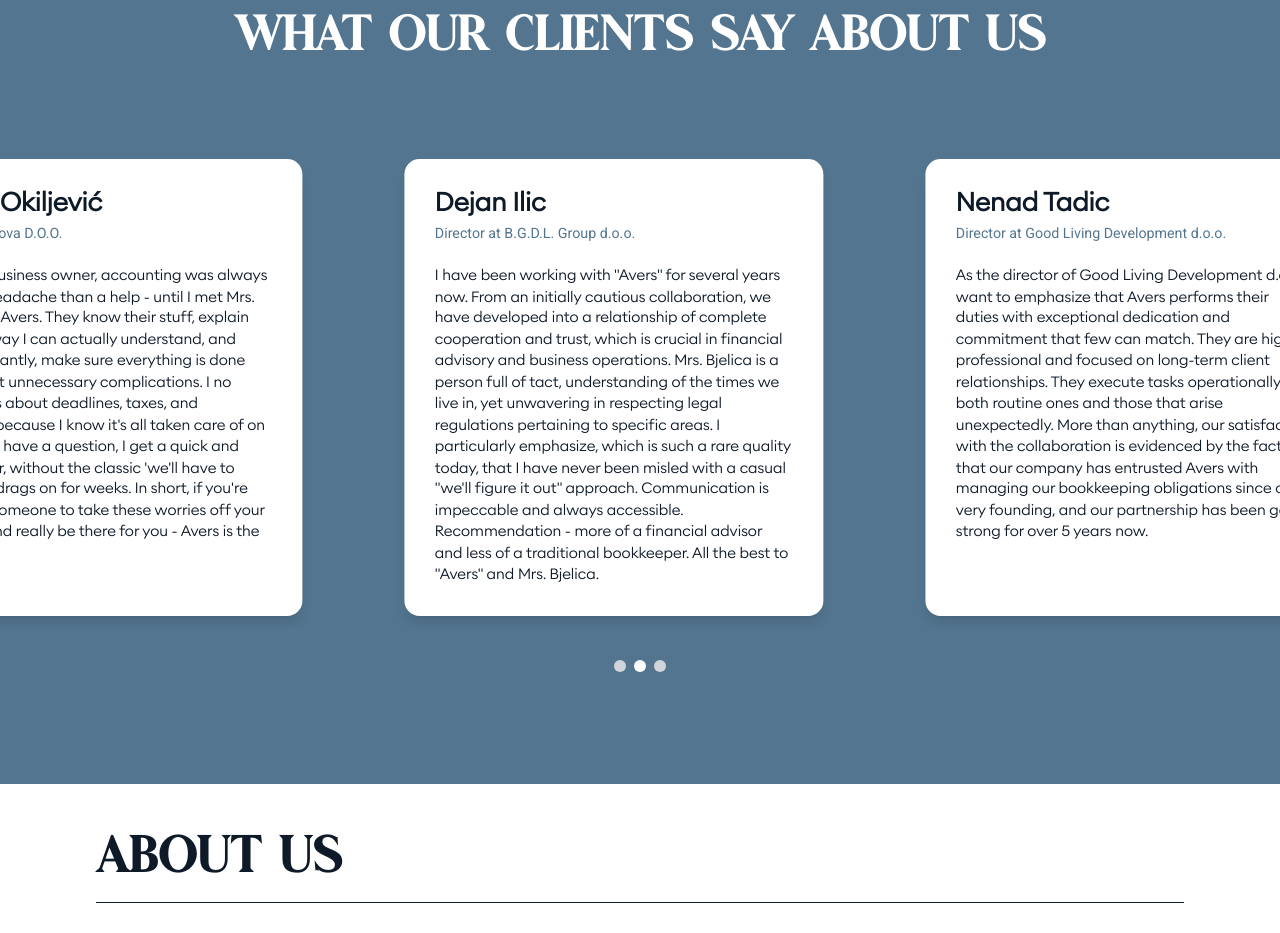
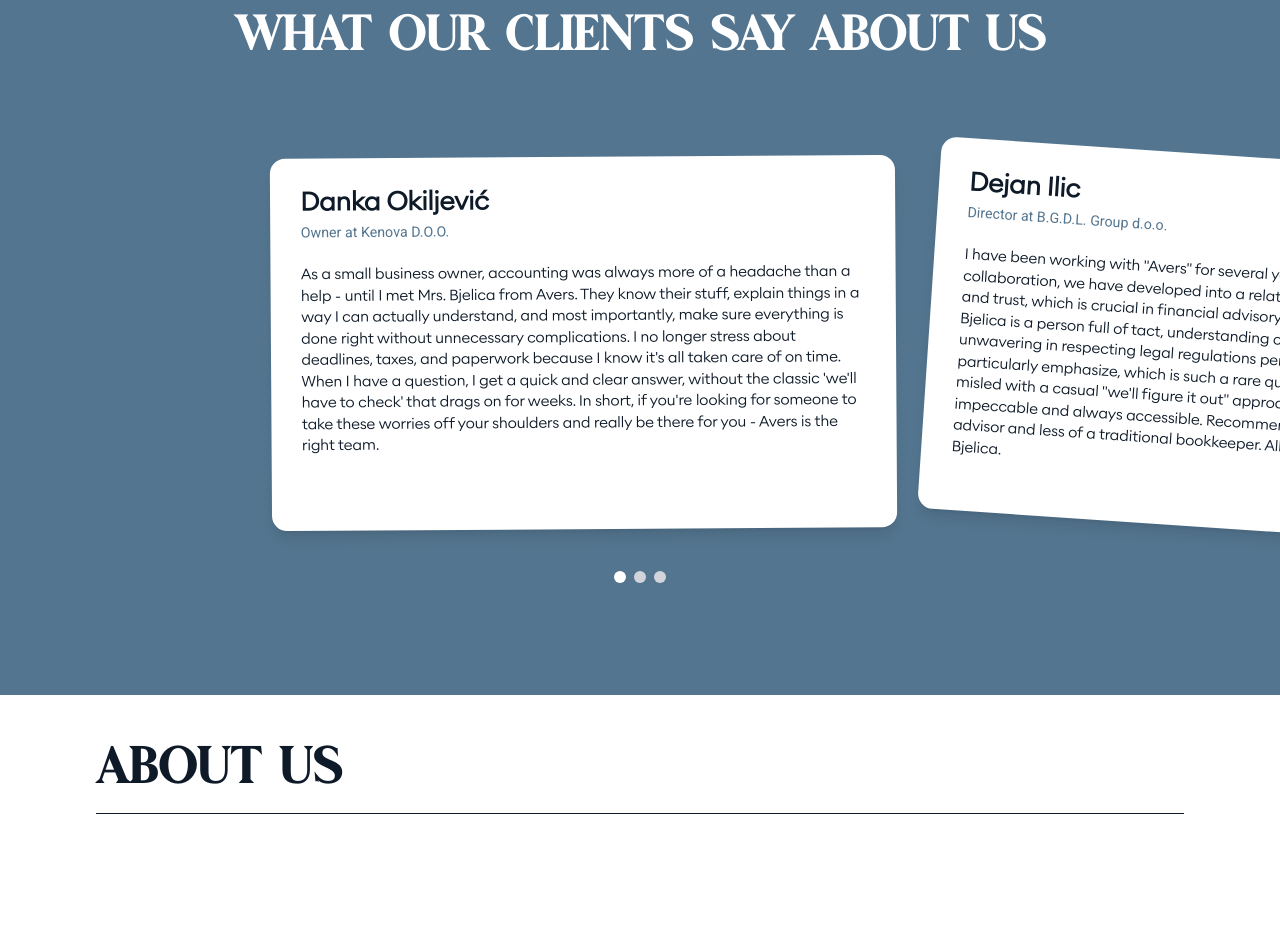
Before and after one commit to IBjelica/avers, a Next.js app: page / in a window 1280 px wide. Shown: the part 2380-3313 px from the top of the page. Built offline with nearby package versions, Linux system fonts and the light colour scheme.

Commit message:
Testimonials - rotating animation on drag

```diff
--- a/package.json
+++ b/package.json
@@ -12,6 +12,7 @@
     "@radix-ui/react-icons": "^1.3.2",
     "@radix-ui/react-slot": "^1.1.0",
     "class-variance-authority": "^0.7.0",
+    "classnames": "^2.5.1",
     "clsx": "^2.1.1",
     "embla-carousel-autoplay": "^8.0.0-rc17",
     "embla-carousel-react": "^8.0.0-rc17",
@@ -24,7 +25,7 @@
     "react-hook-form": "^7.53.0",
     "react-i18next": "^15.4.0",
     "resend": "^4.0.1",
-    "tailwind-merge": "^2.5.4",
+    "tailwind-merge": "^2.6.0",
     "tailwindcss-animate": "^1.0.7"
   },
   "devDependencies": {
--- a/src/app/page.tsx
+++ b/src/app/page.tsx
@@ -354,31 +354,37 @@ function AversFinancialContent() {
       <section className="py-28 text-white overflow-hidden" style={{ backgroundColor: '#53758F' }}>
         <div className="w-full mx-auto px-4">
           <h2 className="font-['glitten-standard'] text-5xl font-bold mb-[86px] text-center">{t('testimonials.title')}</h2>
-          <div className="relative -mx-4 sm:-mx-6 md:-mx-8 lg:-mx-16">
+          <div className="relative max-w-7xl mx-auto">
             <Carousel
+              className="w-full"
               opts={{
                 align: "center",
                 loop: true,
                 watchDrag: true,
                 containScroll: false,
                 dragFree: true,
-                startIndex: 1
+                startIndex: 0
               }}
-              className="w-full"
             >
               <CarouselContent className="-ml-[clamp(50px,_10vw,_113px)]" style={{fontFamily: fontGuide.body.primary}}>
                 {[1, 2, 3].map((i) => (
-                  <CarouselItem key={i} className="max-w-[658px] max-md:max-w-[90vw] pl-[clamp(20px,_5vw,_113px)] basis-full sm:basis-3/4 md:basis-2/3 lg:basis-1/2 xl:basis-[35%] transition-opacity duration-300">
-                    <div className="bg-white p-8 rounded-2xl h-full shadow-lg mx-2 transition-all duration-300 hover:shadow-xl select-none" style={{color: '#0E1A28'}}>
+                  <CarouselItem key={i} className="max-w-[658px] max-md:max-w-[90vw] pl-0 basis-full transition-opacity duration-300">
+                    <div className="w-full h-full bg-white p-8 rounded-2xl shadow-lg mx-0 transition-all duration-300 hover:shadow-xl select-none">
+                      <div className="w-full h-full grid grid-rows-[auto_auto_1fr] gap-6" style={{color: '#0E1A28'}}>
+                        <div className="space-y-2">
                           <p className="font-bold text-[clamp(26px,_1.75vw,_32px)] leading-[1.155]" style={{fontFamily: fontGuide.headings.h3[i18n.language as 'en' | 'sr']}}>
                             {t(`testimonials.testimonial${i}.name`)}
                           </p>
-                      <p className="text-[#53758F] text-[clamp(15px,_1.125vw,_20px)] leading-[1.155] mt-2" style={{fontFamily: fontGuide.body.primary}}>
+                          <p className="text-[#53758F] text-[clamp(15px,_1.125vw,_20px)] leading-[1.155]" style={{fontFamily: fontGuide.body.primary}}>
                             {t(`testimonials.testimonial${i}.position`)}
                           </p>
-                      <p className="text-[#0E1A28] text-[clamp(15px,_1.125vw,_20px)] leading-normal mt-6" style={{fontFamily: fontGuide.body.secondary}}>
+                        </div>
+                        <div className="self-stretch">
+                          <p className="text-[#0E1A28] text-[clamp(15px,_1.125vw,_20px)] leading-normal" style={{fontFamily: fontGuide.body.secondary}}>
                             {t(`testimonials.testimonial${i}.description`)}
                           </p>
+                        </div>
+                      </div>
                     </div>
                   </CarouselItem>
                 ))}
--- a/src/components/ui/carousel.tsx
+++ b/src/components/ui/carousel.tsx
@@ -56,7 +56,7 @@ const CarouselDotButton: React.FC<CarouselDotButtonProps> = ({ index }) => {
   return (
     <button
       className={cn(
-        'w-3 h-3 rounded-full transition-all duration-300',
+        'w-3 h-3 rounded-full transition-none',
         selected ? 'bg-white' : 'bg-gray-300 hover:bg-gray-400'
       )}
       onClick={onClick}
@@ -184,11 +184,11 @@ const CarouselContent = React.forwardRef<
   const { carouselRef, orientation } = useCarousel()
 
   return (
-    <div ref={carouselRef} className="overflow-hidden">
+    <div ref={carouselRef} className="h-full">
       <div
         ref={ref}
         className={cn(
-          "flex cursor-grab active:cursor-grabbing",
+          "flex cursor-grab active:cursor-grabbing justify-start",
           orientation === "horizontal" ? "-ml-4" : "-mt-4 flex-col",
           className
         )}
@@ -202,9 +202,63 @@ CarouselContent.displayName = "CarouselContent"
 const CarouselItem = React.forwardRef<
   HTMLDivElement,
   React.HTMLAttributes<HTMLDivElement>
->(({ className, ...props }, ref) => {
+>(({ className, children, ...props }, forwardedRef) => {
   const { orientation, api } = useCarousel()
   const [isCurrent, setIsCurrent] = React.useState(false)
+  const [rotation, setRotation] = React.useState(0)
+  const itemRef = React.useRef<HTMLDivElement>(null)
+
+  React.useImperativeHandle(forwardedRef, () => itemRef.current as HTMLDivElement)
+
+  React.useEffect(() => {
+    if (!api || !itemRef.current) return undefined
+
+    const updateRotation = () => {
+      if (!itemRef.current) return
+
+      const engine = api.internalEngine()
+      const location = engine.location.get()
+      const target = engine.target.get()
+      const scrollProgress = api.scrollProgress()
+      const slideNodes = api.slideNodes()
+      const itemIndex = slideNodes.findIndex(node => node === itemRef.current)
+
+      if (itemIndex === -1) return
+
+      // Get the item's position and viewport width
+      const itemRect = itemRef.current.getBoundingClientRect()
+      const containerRect = api.rootNode().getBoundingClientRect()
+      const containerCenter = containerRect.left + containerRect.width / 2
+      const itemCenter = itemRect.left + itemRect.width / 2
+
+      // Calculate distance from center as a percentage of container width
+      const distanceFromCenter = (itemCenter - containerCenter) / containerRect.width
+      const maxRotation = 4
+
+      // Apply rotation based on distance from center
+      // Items to the right (positive distance) get positive rotation
+      // Items to the left (negative distance) get negative rotation
+      const rotation = maxRotation * (distanceFromCenter * 2) // Multiply by 2 for more pronounced effect
+      setRotation(Math.max(-maxRotation, Math.min(maxRotation, rotation)))
+    }
+
+    const handleScroll = () => {
+      requestAnimationFrame(updateRotation)
+    }
+
+    api.on("scroll", handleScroll)
+    api.on("reInit", updateRotation)
+    api.on("select", updateRotation)
+
+    // Initial calculation
+    updateRotation()
+
+    return () => {
+      api.off("scroll", handleScroll)
+      api.off("reInit", updateRotation)
+      api.off("select", updateRotation)
+    }
+  }, [api])
 
   React.useEffect(() => {
     if (!api) return undefined
@@ -213,16 +267,11 @@ const CarouselItem = React.forwardRef<
       const slideNodes = api.slideNodes()
       const currentIndex = api.selectedScrollSnap()
 
-      // Handle cases with single child or array of children
-      const childrenArray = React.Children.toArray(props.children)
-      const index = childrenArray.findIndex((child) => {
-        // Check if the child is a valid React element
+      const childArray = React.Children.toArray(children)
+      const index = childArray.findIndex((child) => {
         if (React.isValidElement(child)) {
-          // Use optional chaining and nullish coalescing to safely access ref
           const childRef = (child as React.ReactElement & { ref?: React.Ref<HTMLElement> }).ref
           const refCurrent = childRef && 'current' in childRef ? childRef.current : null
-
-          // Only compare if refCurrent is not null
           return refCurrent ? slideNodes.indexOf(refCurrent) !== -1 : false
         }
         return false
@@ -237,21 +286,37 @@ const CarouselItem = React.forwardRef<
     return () => {
       api.off("select", updateOpacity)
     }
-  }, [api, props.children])
+  }, [api, children])
+
+  // Clone the child element and add rotation
+  const child = React.Children.only(children)
+  const enhancedChild = React.cloneElement(child as React.ReactElement, {
+    style: {
+      ...((child as React.ReactElement).props.style || {}),
+      transform: `rotate(${rotation}deg)`,
+      height: '100%'
+    },
+    className: cn(
+      ((child as React.ReactElement).props.className || ""),
+      "transition-none origin-center"
+    )
+  })
 
   return (
     <div
-      ref={ref}
+      ref={itemRef}
       role="group"
       aria-roledescription="slide"
       className={cn(
-        "min-w-0 shrink-0 grow-0",
+        "min-w-0 shrink-0 grow-0 transition-none",
         orientation === "horizontal" ? "pl-4" : "pt-4",
         className,
         isCurrent ? "opacity-100 scale-100" : "scale-95"
       )}
       {...props}
-    />
+    >
+      {enhancedChild}
+    </div>
   )
 })
 CarouselItem.displayName = "CarouselItem"
```
Also changed, not shown: 1 other file (tests, documents, lock files or other folders). Lines whose indentation alone changed are shown as unchanged.
